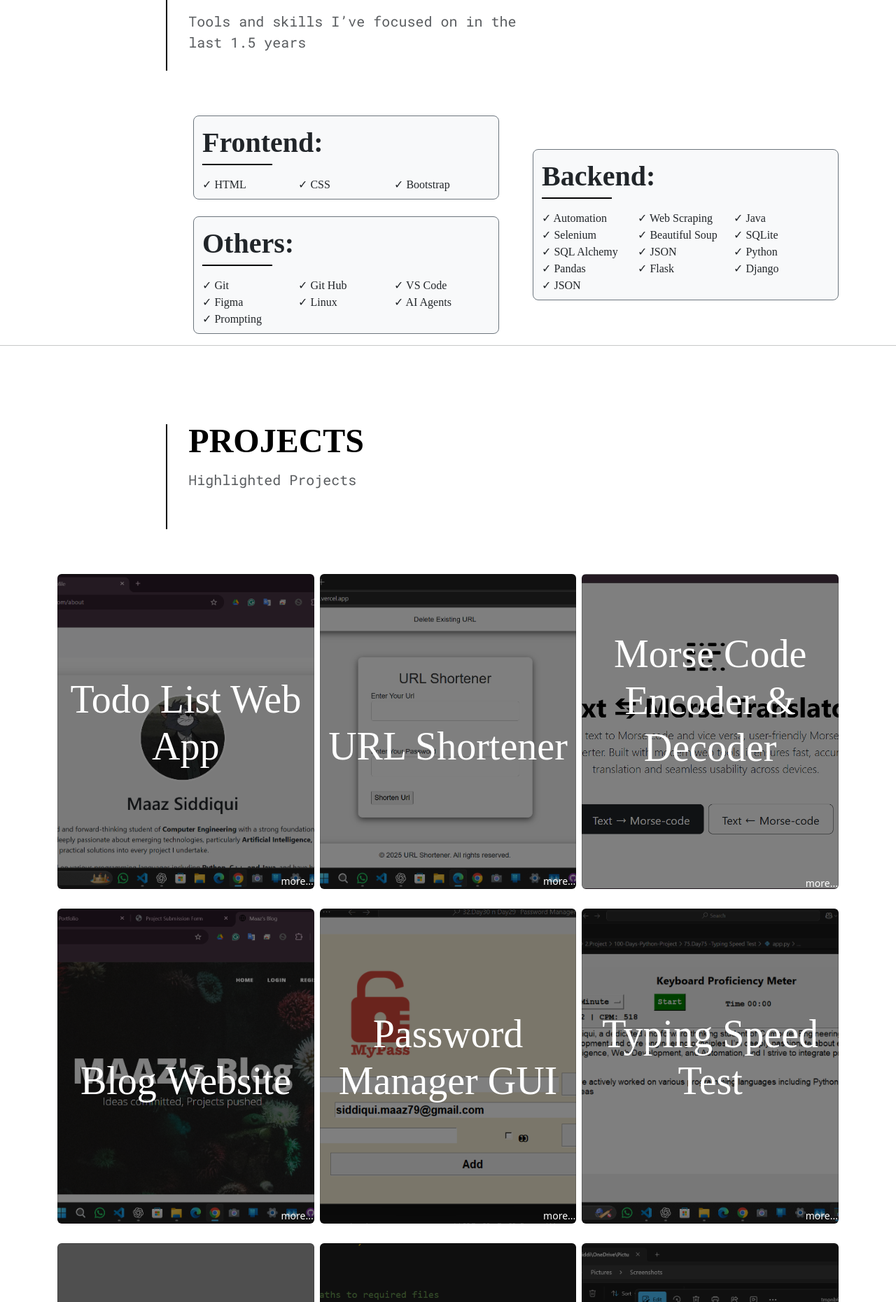
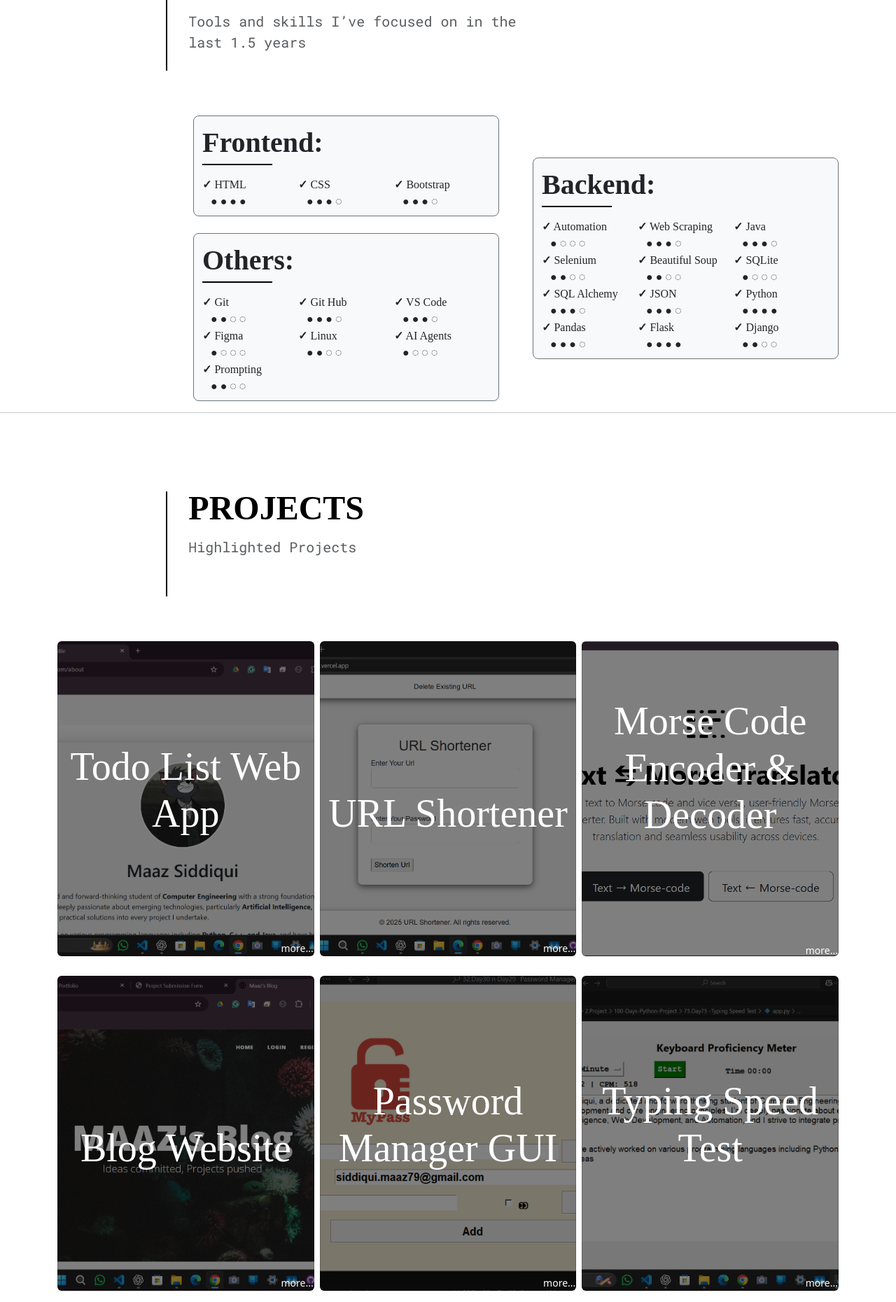
Before and after one commit to maazsiddiqui79/PORTFOLIO, a Flask app: page / in a window 1280 px wide. Shown: the part 760-2620 px from the top of the page at 70% size. Run offline with Flask 3, Linux system fonts and the light colour scheme; data comes from the database, SQL or seed files in the repository; some libraries are stand-ins or nearby versions; grey boxes are pictures that could not be loaded.

Commit message:
Added details about internship

```diff
--- a/api/templates/backend.html
+++ b/api/templates/backend.html
@@ -17,19 +17,18 @@
       </p>
 
       <div class="skills-grid">
-        <div>✓ Automation</div>
-        <div>✓ Web Scraping</div>
-        <div>✓ Java</div>
-        <div>✓ Selenium</div>
-        <div>✓ Beautiful Soup</div>
-        <div>✓ SQLite</div>
-        <div>✓ SQL Alchemy</div>
-        <div>✓ JSON</div>
-        <div>✓ Python</div>
-        <div>✓ Pandas</div>
-        <div>✓ Flask</div>
-        <div>✓ Django</div>
-        <div>✓ JSON</div>
+        <div><span class="fs-6 fw-bold">✓</span> Automation <br>&nbsp;&nbsp;&nbsp;● ◌ ◌ ◌</div>
+        <div><span class="fs-6 fw-bold">✓</span> Web Scraping <br>&nbsp;&nbsp;&nbsp;● ● ● ◌</div>
+        <div><span class="fs-6 fw-bold">✓</span> Java <br>&nbsp;&nbsp;&nbsp;● ● ● ◌</div>
+        <div><span class="fs-6 fw-bold">✓</span> Selenium <br>&nbsp;&nbsp;&nbsp;● ● ◌ ◌</div>
+        <div><span class="fs-6 fw-bold">✓</span> Beautiful Soup <br>&nbsp;&nbsp;&nbsp;● ● ◌ ◌</div>
+        <div><span class="fs-6 fw-bold">✓</span> SQLite <br>&nbsp;&nbsp;&nbsp;● ◌ ◌ ◌</div>
+        <div><span class="fs-6 fw-bold">✓</span> SQL Alchemy <br>&nbsp;&nbsp;&nbsp;● ● ● ◌</div>
+        <div><span class="fs-6 fw-bold">✓</span> JSON <br>&nbsp;&nbsp;&nbsp;● ● ● ◌</div>
+        <div><span class="fs-6 fw-bold">✓</span> Python <br>&nbsp;&nbsp;&nbsp;● ● ● ●</div>
+        <div><span class="fs-6 fw-bold">✓</span> Pandas <br>&nbsp;&nbsp;&nbsp;● ● ● ◌</div>
+        <div><span class="fs-6 fw-bold">✓</span> Flask <br>&nbsp;&nbsp;&nbsp;● ● ● ●</div>
+        <div><span class="fs-6 fw-bold">✓</span> Django <br>&nbsp;&nbsp;&nbsp;● ● ◌ ◌</div>
       </div>
     </div>
   </div>
--- a/api/templates/base.html
+++ b/api/templates/base.html
@@ -46,9 +46,7 @@
       text-decoration: underline;
       border-bottom: 1.5px solid rgb(0, 0, 0);
       border-top: 1.5px solid rgb(0, 0, 0);
-
-
-
+      letter-spacing: 4.5px;
       padding-left: 3px;
       padding-right: 3px;
 
--- /dev/null
+++ b/api/templates/experience.html
@@ -0,0 +1,55 @@
+<section class="container col-xl-8">
+  <div class="row py-lg-5">
+    <div class="container col-xl-8 mt-5"
+      style="border-left: 2px black solid;height:150px;padding-left: 30px;margin-left:1.5rem;font-family: Roboto Mono;">
+      <h3 class="display-5 fw-bolder text-body-emphasis lh-1 mb-3" style="font-family: Rubik bold">
+        EXPERIENCE
+      </h3>
+      <p class="lead text-body-secondary">Practical Exposure & Professional Journey</p>
+    </div>
+  </div>
+</section>
+
+<br>
+<main>
+
+  <div class="container col-12 col-md-12 col-lg-10 p-5 bg-light shadow-lg"
+    style="font-family: Rubik bold;font-size:large">
+    <div class="row justify-content-center">
+      <div class="g-2">
+
+        <!-- <h3>
+          <u><span style="font-weight: bolder;">Jobs</span></u>
+        </h3>
+        <ul type="none">
+          <li>
+            <span style="border-left: rgb(150, 148, 148) 2px solid; padding-left: 5px; font-size: large;">
+              **Add job details here**
+            </span><br />
+          </li>
+        </ul> -->
+
+        <h3>
+          <u><span style="font-weight: bolder;">Internships</span></u>
+        </h3>
+        <ul type="none">
+          <li>
+            <span style="border-left: rgb(150, 148, 148) 2px solid; padding-left: 5px; font-size: large;">
+              Python Development Intern — Quality Software Technologies 📍Thane
+            </span><br />
+            <em style="color: gray;">June 2024 – Aug 2024</em>
+            <ul type="square">
+              <li>Developed responsive front-end pages using HTML and CSS.</li>
+              <li>Built and integrated backend functionalities with Django and Python.</li>
+              <li>Collaborated with a team of 4 to design and deploy a functional web application.</li>
+
+            </ul>
+          </li>
+        </ul>
+
+
+      </div>
+    </div>
+  </div>
+</main>
+</div>
--- a/api/templates/frontend.html
+++ b/api/templates/frontend.html
@@ -6,7 +6,8 @@
   "
 >
   <div
-    class="album py-2 bg-body-tertiary w-100 border border-secondary rounded-3 mx-auto"style="font-family: Rubik bold;"
+    class="album py-2 bg-body-tertiary w-100 border border-secondary rounded-3 mx-auto"
+    style="font-family: Rubik bold"
   >
     <div class="container">
       <p
@@ -16,9 +17,18 @@
         Frontend:
       </p>
       <div class="skills-grid">
-        <div>✓ HTML</div>
-        <div>✓ CSS</div>
-        <div>✓ Bootstrap</div>
+        <div>
+          <span class="fs-6 fw-bold">✓</span> HTML <br />&nbsp;&nbsp;&nbsp;● ● ●
+          ●
+        </div>
+        <div>
+          <span class="fs-6 fw-bold">✓</span> CSS <br />&nbsp;&nbsp;&nbsp;● ● ●
+          ◌
+        </div>
+        <div>
+          <span class="fs-6 fw-bold">✓</span> Bootstrap
+          <br />&nbsp;&nbsp;&nbsp;● ● ● ◌
+        </div>
       </div>
     </div>
   </div>
--- a/api/templates/index.html
+++ b/api/templates/index.html
@@ -183,6 +183,12 @@ block body %}
 
 <!-- End Projects -->
 
+<!-- Experience  -->
+<hr />
+<div id="experience">{% include 'experience.html' %}</div>
+
+<!-- End Projects -->
+
 <!-- Stats -->
  <section class="container col-xl-8">
   <div class="row py-lg-5">
--- a/api/templates/others.html
+++ b/api/templates/others.html
@@ -4,17 +4,17 @@
 
 
     <div class="container">
-      <p class="fs-1 fw-bold" style="border-bottom: 2px black solid; width:100px">Others:</p>
+      <p class="fs-1 fw-bold"  style="border-bottom: 2px black solid; width:100px">Others:</p>
 
 
-      <div class="skills-grid">
-        <div> ✓ Git </div>
-        <div> ✓ Git Hub </div>
-        <div> ✓ VS Code </div>
-        <div> ✓ Figma </div>
-        <div> ✓ Linux </div>
-        <div> ✓ AI Agents </div>
-        <div> ✓ Prompting </div>
+      <div class="skills-grid fs-6 " >
+        <div><span class="fs-6 fw-bold">✓</span> Git <br>&nbsp;&nbsp;&nbsp;● ● ◌ ◌</div>
+        <div><span class="fs-6 fw-bold">✓</span> Git Hub <br>&nbsp;&nbsp;&nbsp;● ● ● ◌</div>
+        <div><span class="fs-6 fw-bold">✓</span> VS Code <br>&nbsp;&nbsp;&nbsp;● ● ● ◌</div>
+        <div><span class="fs-6 fw-bold">✓</span> Figma <br>&nbsp;&nbsp;&nbsp;● ◌ ◌ ◌</div>
+        <div><span class="fs-6 fw-bold">✓</span> Linux <br>&nbsp;&nbsp;&nbsp;● ● ◌ ◌</div>
+        <div><span class="fs-6 fw-bold">✓</span> AI Agents <br>&nbsp;&nbsp;&nbsp;● ◌ ◌ ◌</div>
+        <div><span class="fs-6 fw-bold">✓</span> Prompting <br>&nbsp;&nbsp;&nbsp;● ● ◌ ◌</div>
       </div>
     </div>
   </div>
```
